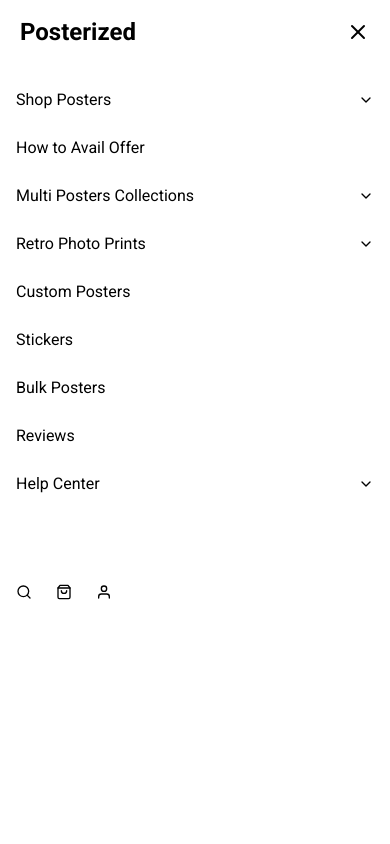
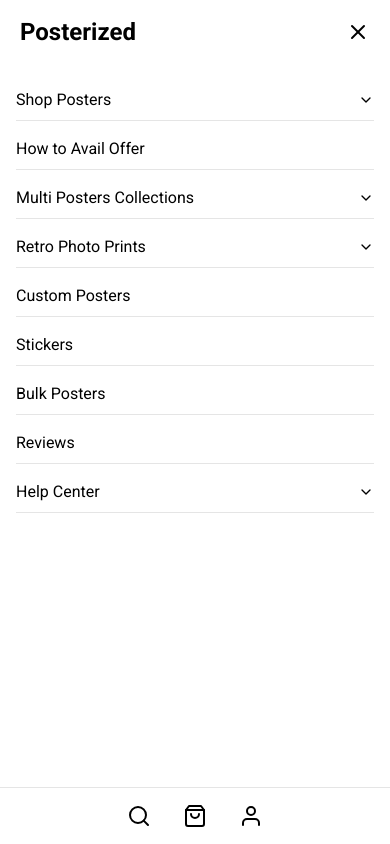
Before and after one commit to mussadiqkhan6886/posterized, a Next.js app: page / in a window 390 px wide. Both pictures are taken after a click on the button 358 px from the left and 32 px from the top of the page. Built offline with nearby package versions, Linux system fonts and the light colour scheme.

Commit message:
header done

```diff
--- a/components/Header.tsx
+++ b/components/Header.tsx
@@ -1,5 +1,5 @@
 "use client";
-import React, { useState } from "react";
+import React, { useEffect, useState } from "react";
 import Link from "next/link";
 import { FiChevronDown, FiMenu, FiSearch, FiShoppingBag, FiUser, FiX } from "react-icons/fi";
 import { menuItems } from "@/lib/fonts/constants";
@@ -12,6 +12,19 @@
   const toggleMenu = (index: number) => {
     setOpenIndex(openIndex === index ? null : index);
   };
+
+  useEffect(() => {
+    window.addEventListener("resize", () => {
+        if(window.innerWidth >= 768){
+            setMobileOpen(false)
+        }
+    })
+    return window.removeEventListener("resize", () => {
+        if(window.innerWidth >= 768){
+            setMobileOpen(false)
+        }
+    })
+  }, [])
 
   return (
     <header className={`${roboto.className} hover:bg-white hover:text-black ${openIndex !== null || mobileOpen ? "bg-white text-black" : "text-white border-b border-white"} duration-300  w-full  fixed top-0`}>
@@ -81,23 +94,26 @@
 
       {/* Mobile Dropdown */}
 {mobileOpen && (
-        <nav className="md:hidden opacityHeader min-h-screen bg-white  text-black p-4 space-y-2">
+  <div className="md:hidden fixed inset-0 top-[64px] bg-white z-50 flex flex-col">
+    {/* Scrollable content */}
+    <nav className="flex-1 overflow-y-auto p-4 space-y-2 text-black">
       {menuItems.map((item, i) => (
-            <div key={i}>
+        <div key={i} className="border-b border-black/10">
           <button
             onClick={() => toggleMenu(i)}
             className="flex justify-between w-full items-center py-2"
           >
-                <span >{item.title}</span>
+            <span>{item.title}</span>
             {item.children && <FiChevronDown />}
           </button>
+
           {item.children && openIndex === i && (
-                <div className="flex gap-10 flex-wrap border-b border-black/20">
+            <div className="flex gap-10 flex-wrap border-b border-black/20 pb-4">
               {item.children.map((sub, j) => (
                 <div key={j}>
                   <Link
                     href={sub.href || "#"}
-                        className="block font-normal py-1 text-sm "
+                    className="block font-normal py-1 text-sm"
                   >
                     {sub.title}
                   </Link>
@@ -119,15 +135,18 @@
             </div>
           )}
         </div>
+      ))}
+    </nav>
 
-          ))}
-          <div className="md:hidden flex mt-20 items-center gap-6">
+    {/* Fixed icons footer */}
+    <div className="flex justify-center items-center gap-8 py-4 border-t border-black/10 text-2xl bg-white sticky bottom-0">
       <FiSearch />
       <FiShoppingBag />
       <FiUser />
     </div>
-        </nav>
+  </div>
 )}
+
 
       </div>
     </header>
```
Lines whose indentation alone changed are shown as unchanged.
